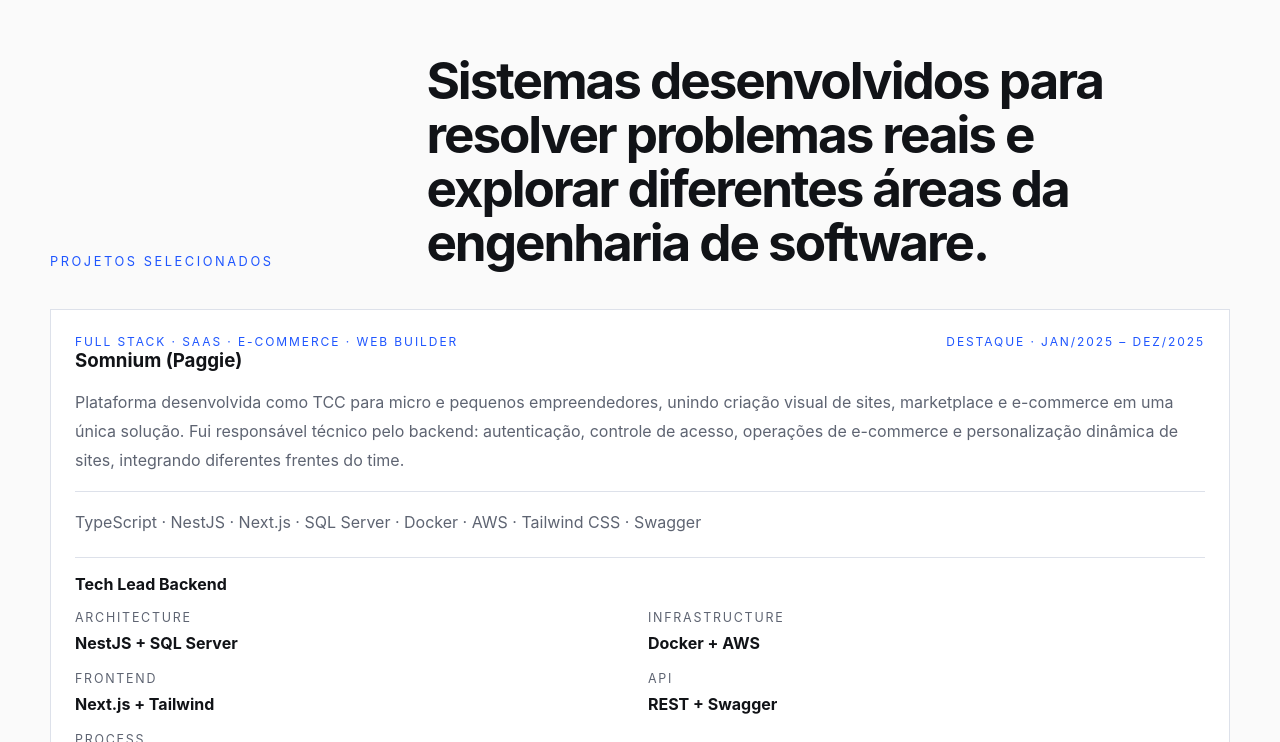
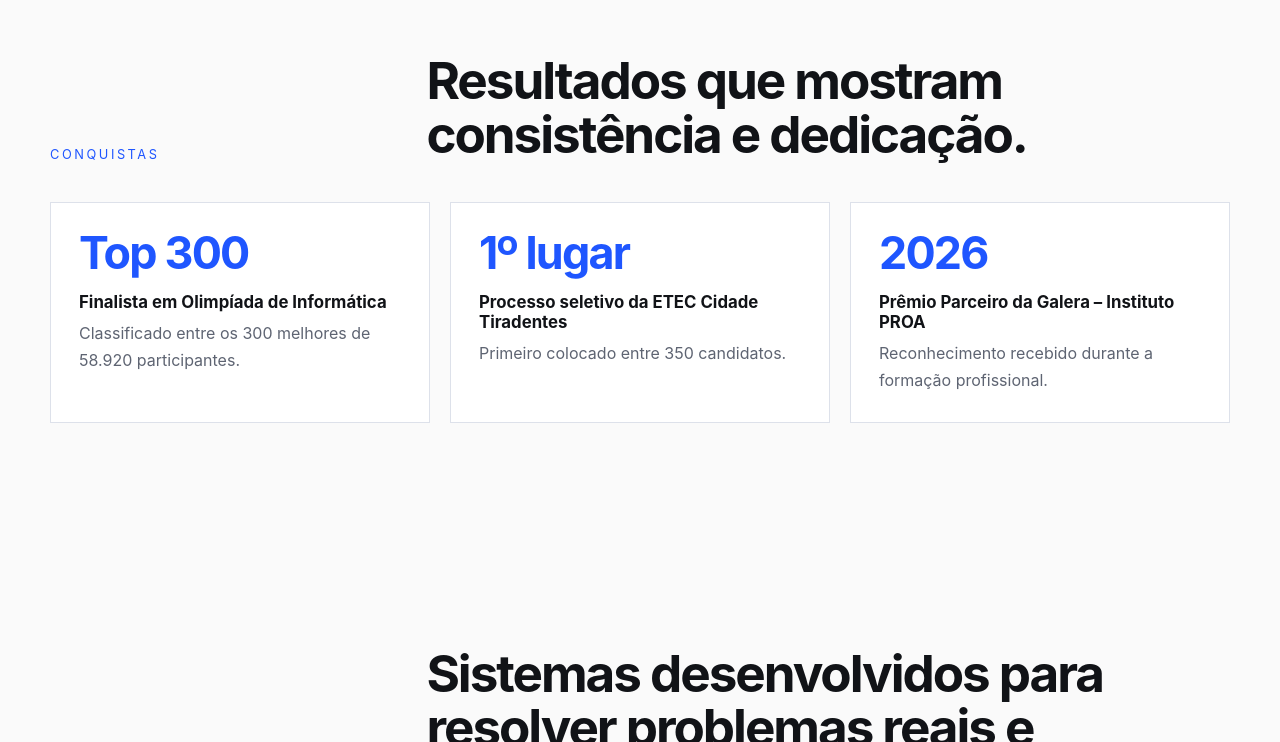
Before and after one commit to GuilhermeCustodioNieto/Portifolio, a React (Vite) app in the folder portifolio/: page / in a window 1280 px wide. Shown: the part 5272-6014 px from the top of the page. Built offline with nearby package versions, Linux system fonts and the light colour scheme; a web font is replaced by a local one.

Commit message:
feat: adiciona seção de conquistas
Co-Authored-By: Claude Opus 5.5 <noreply@anthropic.com>

```diff
--- a/portifolio/src/App.css
+++ b/portifolio/src/App.css
@@ -651,3 +651,42 @@ html {
     gap: 0.25rem;
   }
 }
+
+/* Conquistas */
+.achievements-grid {
+  display: grid;
+  grid-template-columns: repeat(3, minmax(0, 1fr));
+  gap: 1.25rem;
+}
+
+.achievement-card {
+  padding: 1.75rem;
+  background: var(--surface);
+  border: 1px solid var(--line);
+}
+
+.achievement-card strong {
+  display: block;
+  color: var(--accent);
+  font-size: clamp(2rem, 4vw, 2.8rem);
+  letter-spacing: -0.04em;
+  line-height: 1;
+  margin-bottom: 1rem;
+}
+
+.achievement-card h3 {
+  margin: 0 0 0.5rem;
+  font-size: 1.05rem;
+}
+
+.achievement-card p {
+  margin: 0;
+  color: var(--muted);
+  line-height: 1.7;
+}
+
+@media (max-width: 720px) {
+  .achievements-grid {
+    grid-template-columns: 1fr;
+  }
+}
--- a/portifolio/src/App.jsx
+++ b/portifolio/src/App.jsx
@@ -141,6 +141,24 @@ const timeline = [
     highlight: false,
   },
 ];
+const achievements = [
+  {
+    value: "Top 300",
+    title: "Finalista em Olimpíada de Informática",
+    detail: "Classificado entre os 300 melhores de 58.920 participantes.",
+  },
+  {
+    value: "1º lugar",
+    title: "Processo seletivo da ETEC Cidade Tiradentes",
+    detail: "Primeiro colocado entre 350 candidatos.",
+  },
+  {
+    value: "2026",
+    title: "Prêmio Parceiro da Galera – Instituto PROA",
+    detail: "Reconhecimento recebido durante a formação profissional.",
+  },
+];
+
 const projects = [
   {
     featured: true,
@@ -416,6 +434,23 @@ function App() {
           </div>
         </section>
 
+        <section className="section achievements" id="achievements">
+          <div className="section-heading">
+            <p>Conquistas</p>
+            <h2>Resultados que mostram consistência e dedicação.</h2>
+          </div>
+
+          <div className="achievements-grid">
+            {achievements.map((item) => (
+              <article className="achievement-card" key={item.title}>
+                <strong>{item.value}</strong>
+                <h3>{item.title}</h3>
+                <p>{item.detail}</p>
+              </article>
+            ))}
+          </div>
+        </section>
+
         <section className="section projects" id="projects">
           <div className="section-heading">
             <p>Projetos selecionados</p>
```
